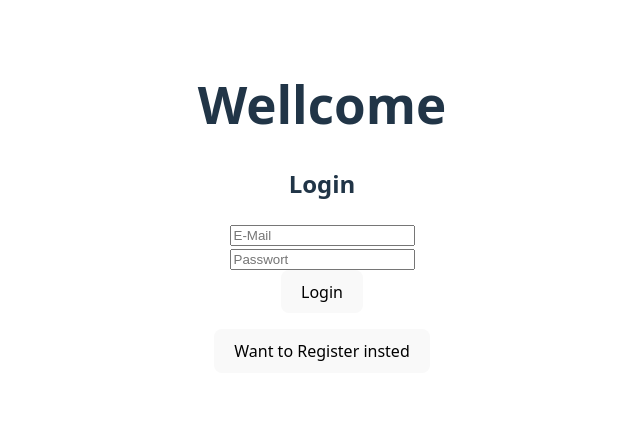
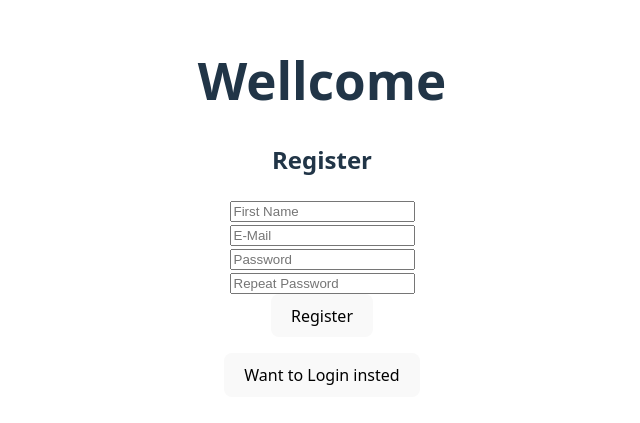
Before and after one commit to Monsterelch0/Projekt-Web-Entwicklung, a React (Vite) app in the folder frontend/: page / in a window 1280 px wide. Shown: the part 193-616 px from the top of the page, without its empty margins (318-958 px from the left). Built offline with nearby package versions, Linux system fonts and the light colour scheme.

Commit message:
small improvements

```diff
--- a/frontend/src/App.tsx
+++ b/frontend/src/App.tsx
@@ -9,7 +9,7 @@ function App() {
   return (
     <div>
       <h1>Wellcome</h1>
-      <Login />
+      <Register />
     </div>
   );
 }
--- a/frontend/src/components/login.tsx
+++ b/frontend/src/components/login.tsx
@@ -35,7 +35,7 @@ export default function Login() {
       <br />
       <input
         type="password"
-        placeholder="Passwort"
+        placeholder="Password"
         value={password}
         onChange={(e) => setPassword(e.target.value)}
       />
--- a/frontend/src/components/register.tsx
+++ b/frontend/src/components/register.tsx
@@ -31,7 +31,7 @@ export default function Register() {
 
   return (
     <div>
-      <h2>Registrieren</h2>
+      <h2>Register</h2>
       <input
         type="text"
         placeholder="First Name"
```
